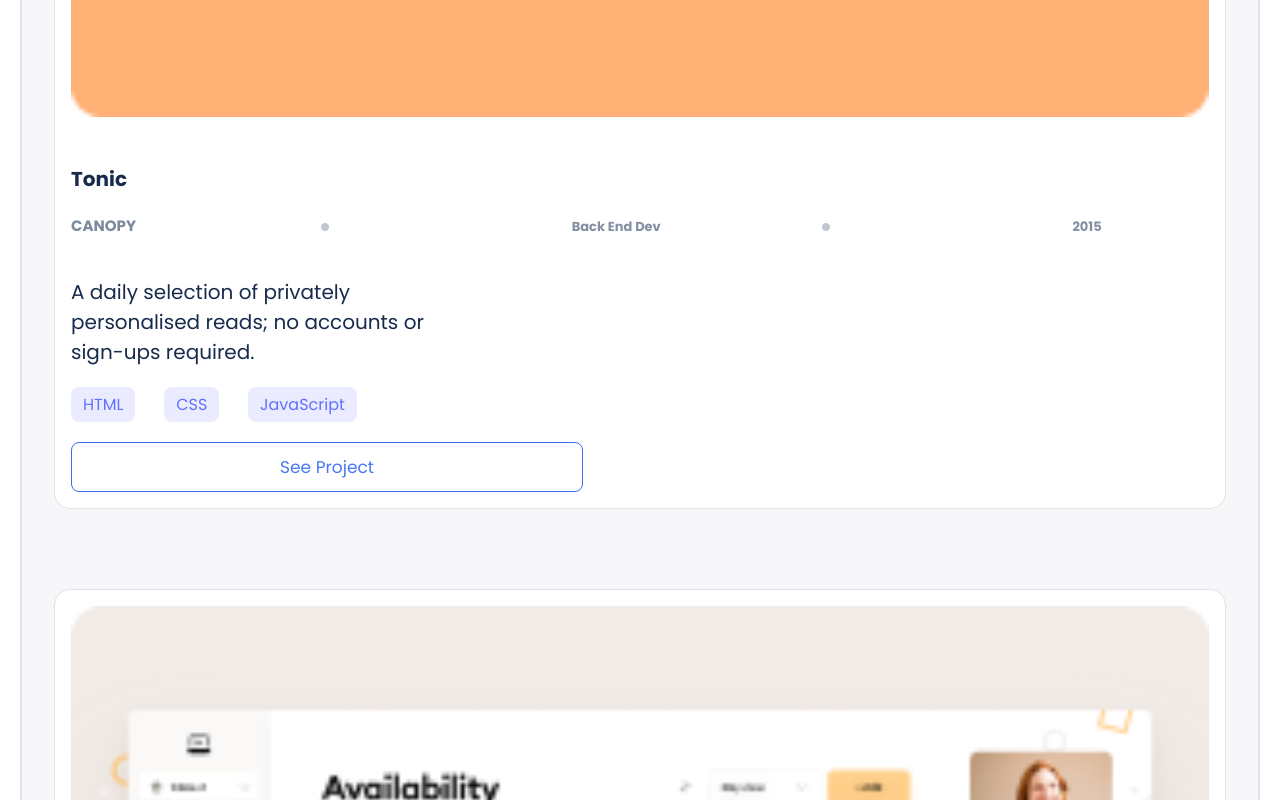
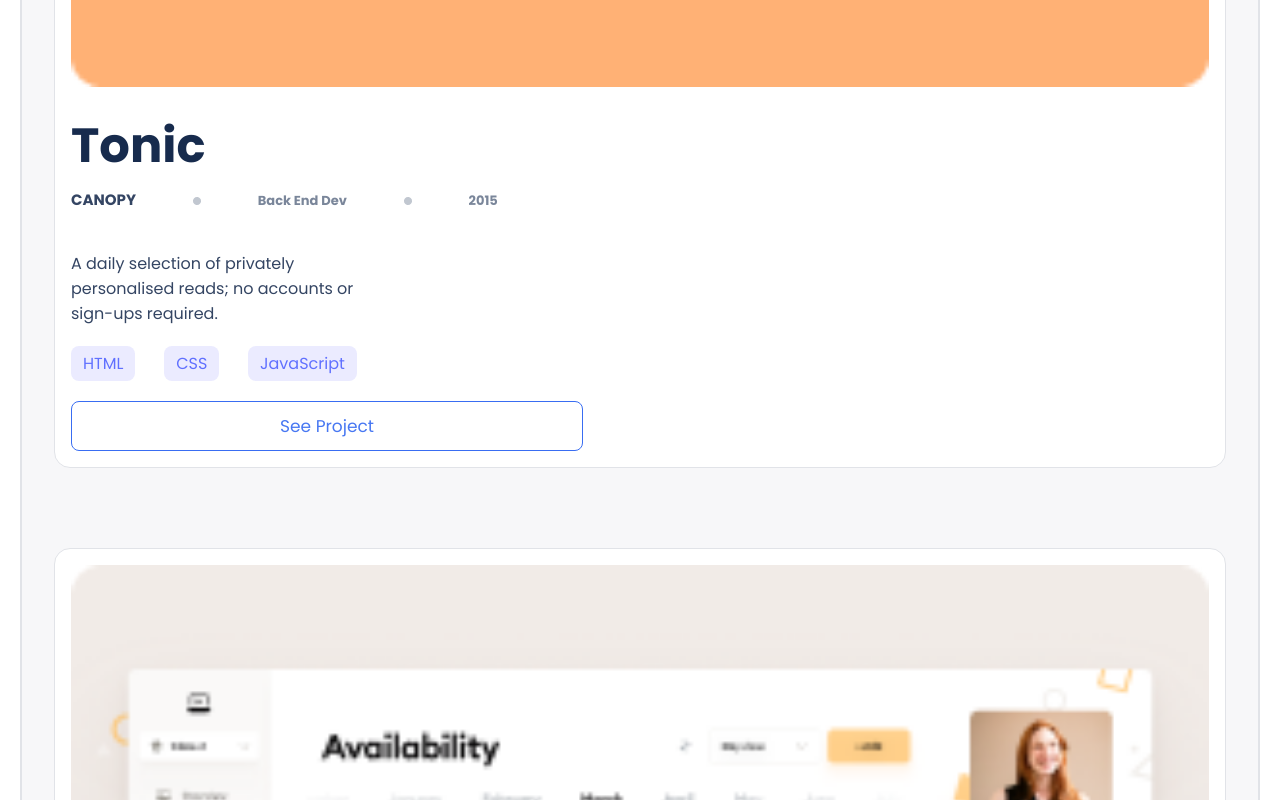
Before and after one commit to riskmaris/mobile-App, a website: page index.html in a window 1280 px wide. Shown: the part 1680-2480 px from the top of the page. Drawn offline with nearby package versions, Linux system fonts and the light colour scheme.

Commit message:
Modify html and css files

```diff
--- a/index.html
+++ b/index.html
@@ -66,7 +66,7 @@
               </div>
 
               <div class="headings">
-                <p>Tonic</p>
+                <h2>Tonic</h2>
               </div>
 
               <div class="details">
@@ -100,7 +100,7 @@
             </div>
 
             <div class="headings">
-              <p>Multi-Post<br>Stories</p>
+              <h2>Multi-Post<br>Stories</h2>
             </div>
 
             <div class="details">
@@ -133,7 +133,7 @@
             </div>
 
             <div class="headings">
-              <p>Tonic</p>
+              <h2>Tonic</h2>
             </div>
 
             <div class="details">
@@ -166,7 +166,7 @@
             </div>
 
             <div class="headings">
-              <p>Multi-Post<br>Stories</p>
+              <h2>Multi-Post<br>Stories</h2>
             </div>
 
             <div class="details">
@@ -199,7 +199,7 @@
             <h2>About Myself</h2>
           </header>
 
-          <p>Hello i'm a software developer! I can help<br>you build a product, feature or website<br>Look through some of my work and<br>experience! If you like what you see and have a project you need coded, don't<br>hesitate to contact me.</p>
+          <p>Hello i'm a software developer! I can<br> help you build a product, feature or<br> website Look through some of my work<br> and experience! If you like what you see<br> and have a project you need coded,<br> don't hesitate to contact me.</p>
 
           <div>
             <h3 class="connect">LET'S CONNECT</h3>
--- a/style.css
+++ b/style.css
@@ -51,8 +51,8 @@ ul li a {
 
 p {
   padding: 20px 0;
-  color: #172b4d;
-  font-size: 20px;
+  color: #344563;
+  font-size: 16px;
   padding-top: 40px;
 }
 
@@ -78,6 +78,7 @@ p {
 }
 
 .first-card {
+  display: grid;
   margin-top: 80px;
   background: #fff;
   padding: 1rem;
@@ -88,16 +89,18 @@ p {
 }
 
 .headings {
-  font-size: 30px;
+  margin-top: 30px;
+  margin-bottom: 20px;
+  font-size: 32px;
   color: #172b4d;
-  font-weight: 600;
+  font-weight: 700;
+  line-height: 44px;
 }
 
 .details {
-  display: grid;
-  grid-template-columns: repeat(5, 1fr);
+  display: flex;
   align-items: baseline;
-  gap: 10%;
+  gap: 5%;
   color: #abd4c0;
 }
 
@@ -106,13 +109,15 @@ p {
 }
 
 h3 {
-  color: #7d899c;
+  color: #344563;
   font-size: 15px;
+  font-weight: 600;
 }
 
 h4 {
-  color: #848fa2;
+  color: #7a869a;
   font-size: 13px;
+  font-weight: 600;
 }
 
 .languages {
@@ -168,10 +173,8 @@ h4 {
 
 .me {
   margin-top: 20%;
-  color: #182b4e;
-  position: relative;
-  top: 30px;
-  font-size: 40px;
+  color: #172b4d;
+  font-size: 25px;
   font-weight: 700;
   line-height: 50px;
 }
```
